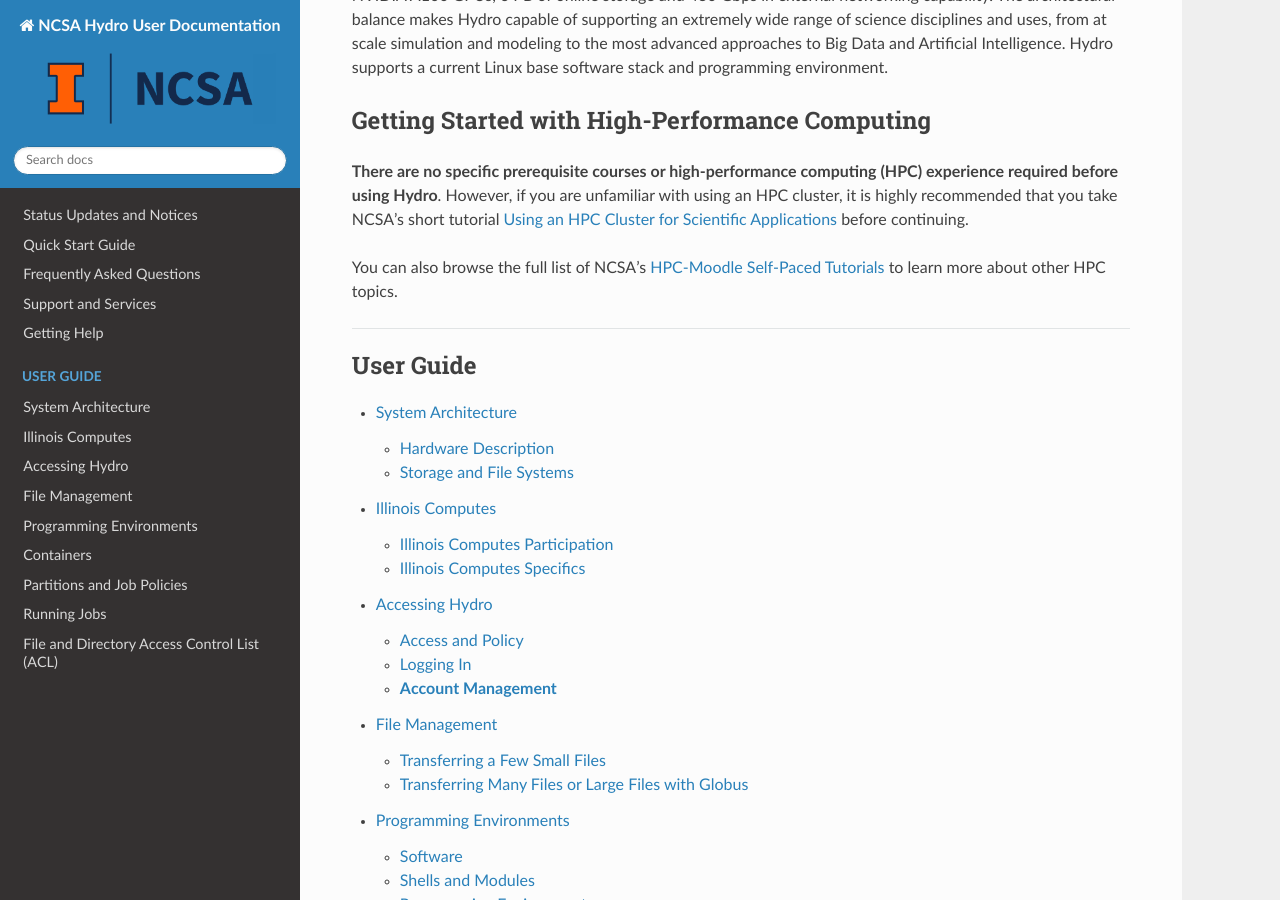
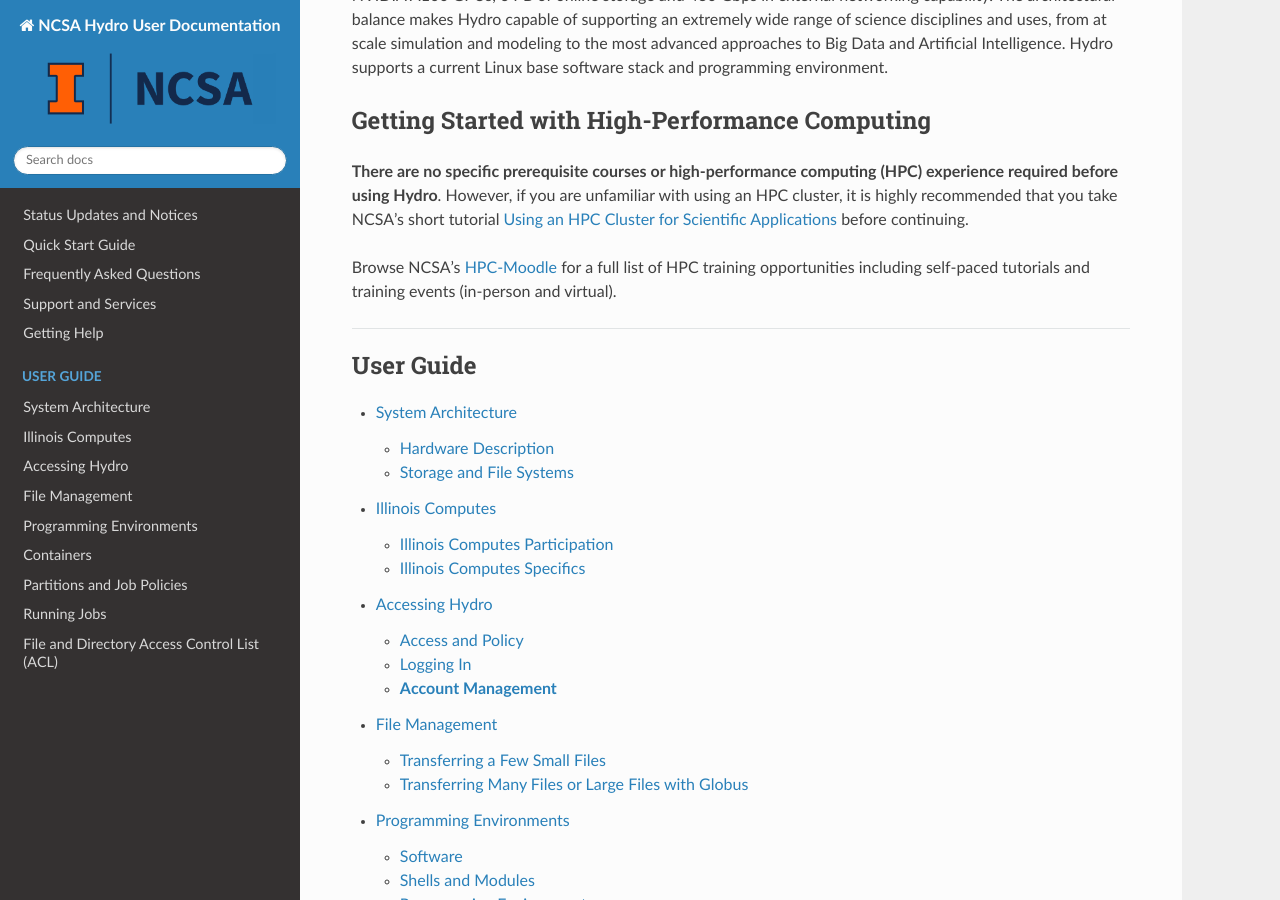
Before and after one commit to ncsa/hydro_documentation, a Sphinx documentation site: the page built from docs/source/index.rst, in a window 1280 px wide and 900 px high, scrolled down 304 px. Built offline with Sphinx 7.4.7 and the Read the Docs theme 2.0.0, drawn with Linux system fonts in a browser that asks for light colours.

Commit message:
Update index.rst updated hpc moodle link

```diff
--- a/docs/source/index.rst
+++ b/docs/source/index.rst
@@ -16,7 +16,7 @@
 
 **There are no specific prerequisite courses or high-performance computing (HPC) experience required before using Hydro**. However, if you are unfamiliar with using an HPC cluster, it is highly recommended that you take NCSA’s short tutorial `Using an HPC Cluster for Scientific Applications <https://www.hpc-training.org/moodle/course/view.php?id=71>`_ before continuing.
 
-You can also browse the full list of NCSA’s `HPC-Moodle Self-Paced Tutorials <https://www.hpc-training.org/moodle/course/index.php?categoryid=10>`_ to learn more about other HPC topics.
+Browse NCSA’s `HPC-Moodle <https://www.hpc-training.org>`_ for a full list of HPC training opportunities including self-paced tutorials and training events (in-person and virtual).
 
 ===================
 
```
